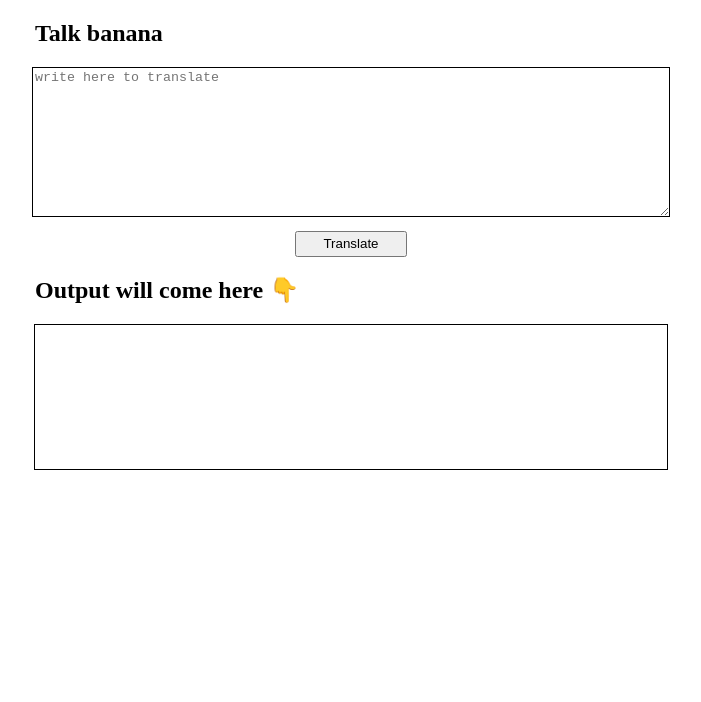
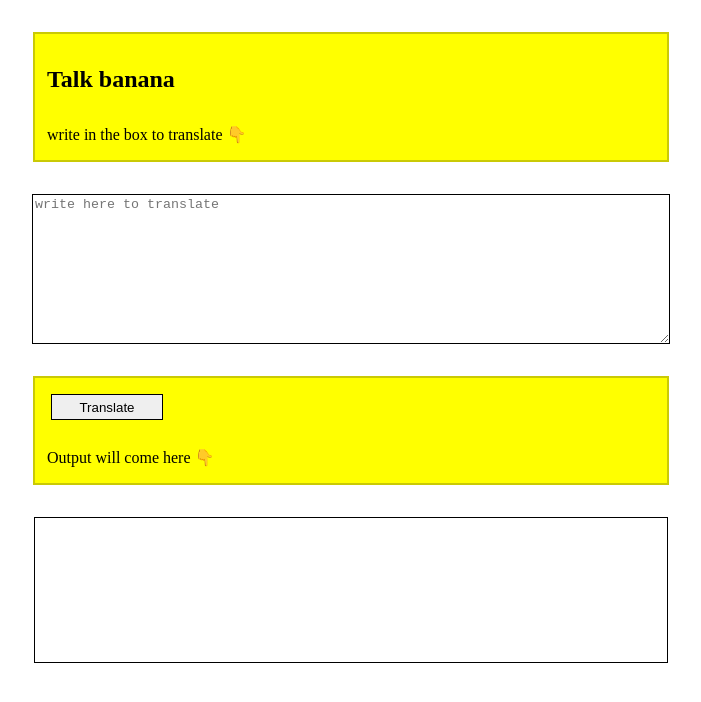
Before and after one commit to satishmaurya1/neogcamp-banana-speak, a plain HTML site: page index.html in a window 1280 px wide. Shown: the whole page, without its empty margins (289-990 px from the left). Drawn offline with Linux system fonts and the light colour scheme.

Commit message:
updated css

```diff
--- a/app.js
+++ b/app.js
@@ -1,29 +1,18 @@
-var button = document.querySelector(".btn");
+var button = document.querySelector(".section-btn");
 var textarea = document.querySelector(".textarea");
 var output = document.querySelector(".output");
 
-var link = 	"https://api.funtranslations.com/translate/minion.json";
 
-function makeUrl(text){
-    return link + "?" + "text=" + text
+function error(){
+    alert("yup we are sorry!! try after an hour")
 }
 
-function Error(){
-    alert("server not found")
+function btnclick(){
+fetch(`https://api.funtranslations.com/translate/minion.json?text=${textarea.value}`)
+.then(response=>response.json())
+.then(value=>{
+    output.innerText=value.contents.translated
+})
+.catch(error)
 }
-
-
-function btnClick(){
-    var textValue = textarea.value
-    fetch(makeUrl(textValue))
-    .then(response=>response.json())
-    .then(value=>{
-        var outputText=value.contents.translated
-        output.innerText = outputText
-        console.log(value.contents.translated)
-    })
-    .catch(Error)
-
-}
-
-button.addEventListener("click", btnClick)
+button.addEventListener("click", btnclick)
--- a/index.html
+++ b/index.html
@@ -9,23 +9,45 @@
     <style>
 
 
-       h2{
-            display: block;
+       .header,.section{
+        display: block;
             margin-left: auto;
             margin-right: auto;
             width: 50%;
-       }
+          background-color: yellow;
+          margin-top: 2rem;
+          margin-bottom: 2rem;
+          border: 2px solid rgb(202, 202, 5);
+        }
 
-        .btn{
-            display: block;
+        .header .header-heading{
+            padding-top: 12px;
+            padding-left: 12px;
+        }
+
+        .header .header-para,.section .section-heading{
+            padding-top: 12px;
+            padding-left: 12px;
+        }
+
+
+
+        .section .section-btn{
+
+            padding: 0.3rem;
+            border: 1px solid black;
             margin-top: 1rem;
-            padding: 0.2rem;
-            margin: 0.9rem;
-
-            margin-left: auto;
+            margin-left: 1rem;
             margin-right: auto;
             width: 7rem;
+            outline: none;
+
         }
+
+        .section .section-btn:hover{
+            opacity: 0.8;
+        }
+
         .output,.textarea{
             border: 1px solid black;
             height: 9rem;
@@ -41,14 +63,19 @@
 </head>
 <body>
 
+    <div class="header">
+    <h2 class="header-heading">Talk banana</h2>
+    <p class="header-para">write in the box to translate 👇</p>
+    </div>
+    <textarea placeholder="write here to translate"  class="textarea"></textarea>
+    <div class="section">
+    <button class="section-btn">Translate</button>
+    <p class="section-heading">Output will come here 👇</p>
+    </div>
+    <div class="output"></div>
+    <div class="footer">
 
-    <h2>Talk banana</h2>
-    <textarea placeholder="write here to translate"  class="textarea"></textarea>
-    <button class="btn">Translate</button>
-
-    <h2>Output will come here 👇</h2>
-    <div class="output"></div>
-
+    </div>
 
 
 
```
